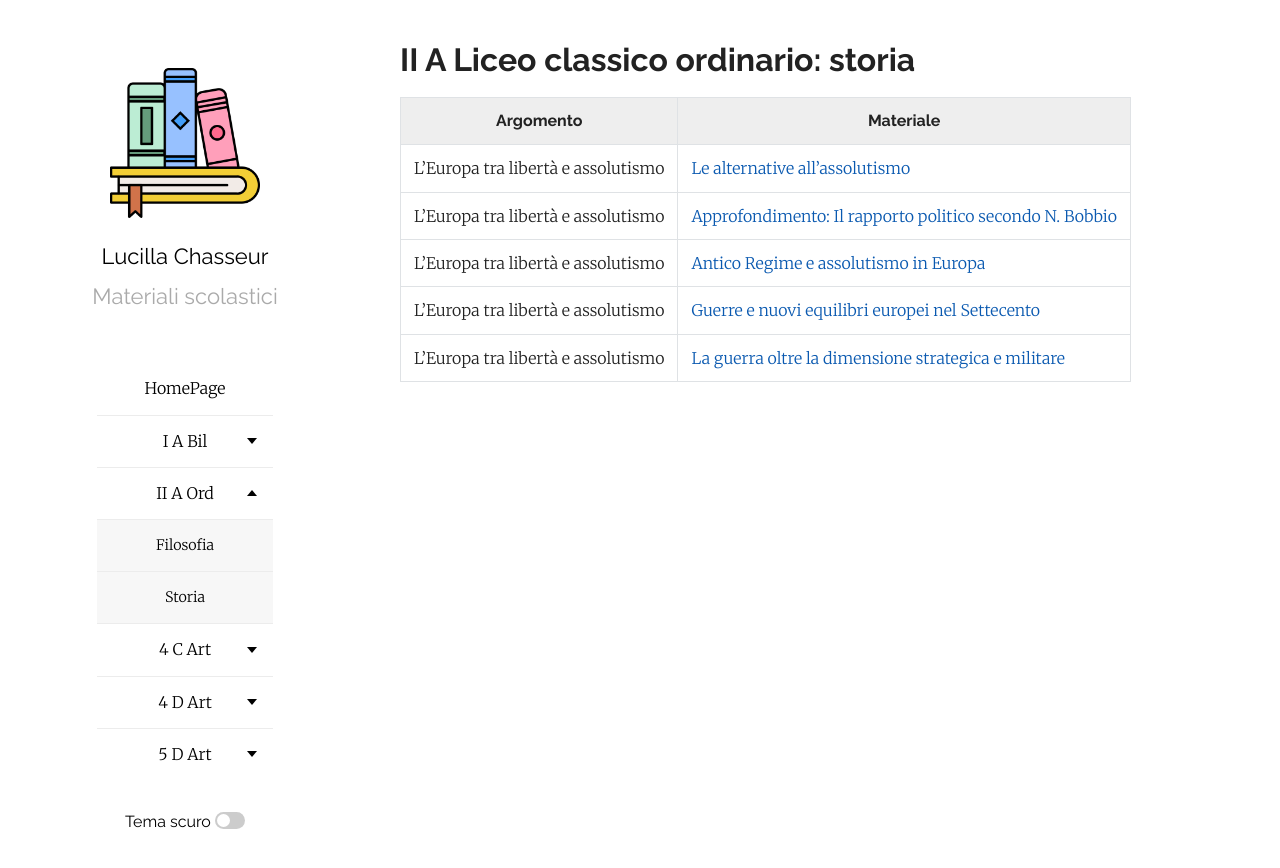
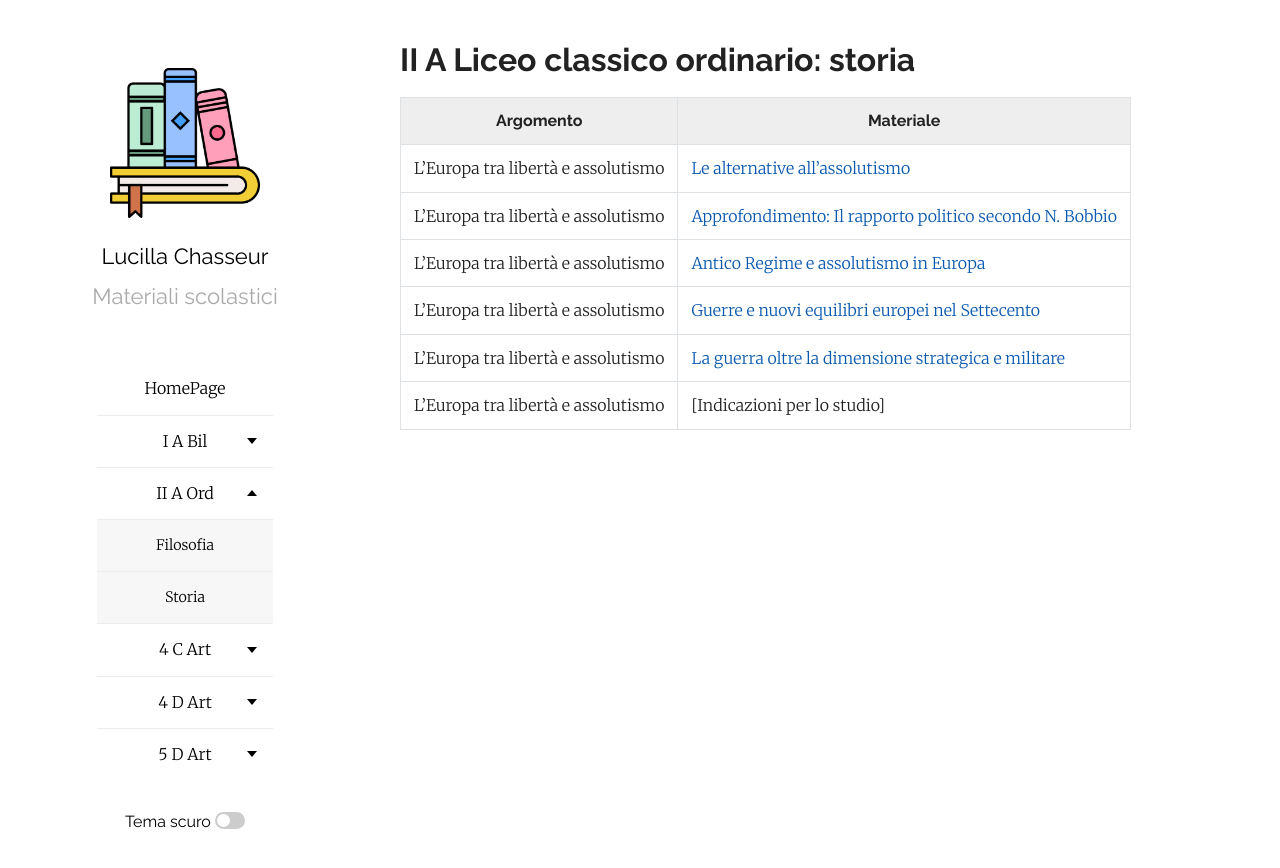
Before and after one commit to efemeridi/efemeridi.github.io, a Jekyll site: the page built from 2a_ord_storia.md, in a window 1280 px wide. Shown: the top 868 px of the page. Built offline with Jekyll 4.4.1, drawn with Linux system fonts in a browser that asks for light colours; our own code applies the rules of GitHub Pages for plain Markdown files.

Commit message:
Add study guidelines to 2a_ord_storia.md

```diff
--- a/2a_ord_storia.md
+++ b/2a_ord_storia.md
@@ -10,3 +10,4 @@ layout: page
 |L'Europa tra libertà e assolutismo | [Antico Regime e assolutismo in Europa](/materiali/II_A_ord/storia/01_antico_regime_assolutismo.pdf/)
 |L'Europa tra libertà e assolutismo | [Guerre e nuovi equilibri europei nel Settecento](/materiali/II_A_ord/storia/04_guerre_nuovi_equilibri_700.pdf/)
 |L'Europa tra libertà e assolutismo | [La guerra oltre la dimensione strategica e militare](/materiali/II_A_ord/storia/05_guerra_guerra_guerra.pdf/)
+|L'Europa tra libertà e assolutismo | [Indicazioni per lo studio]
```
